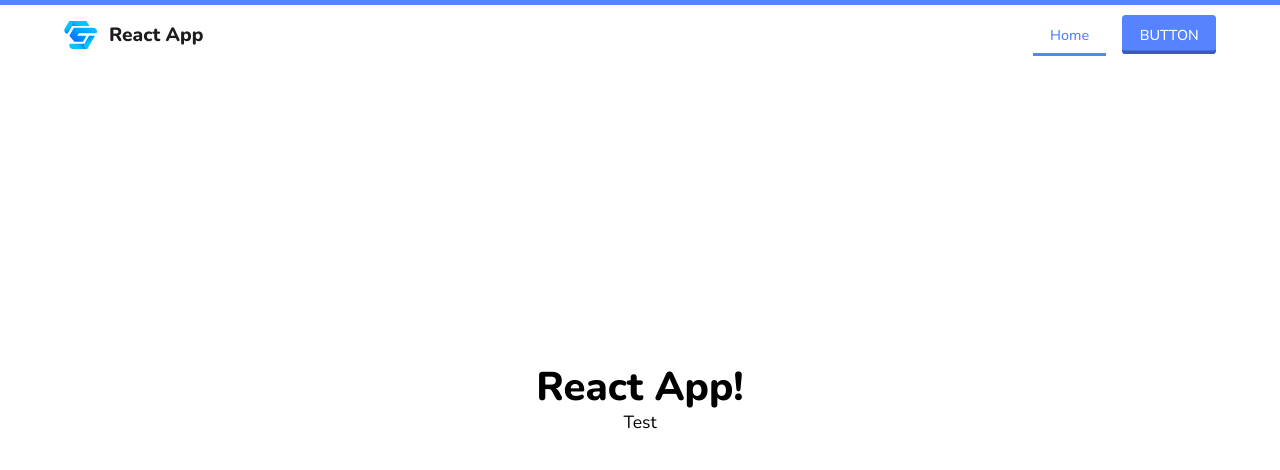
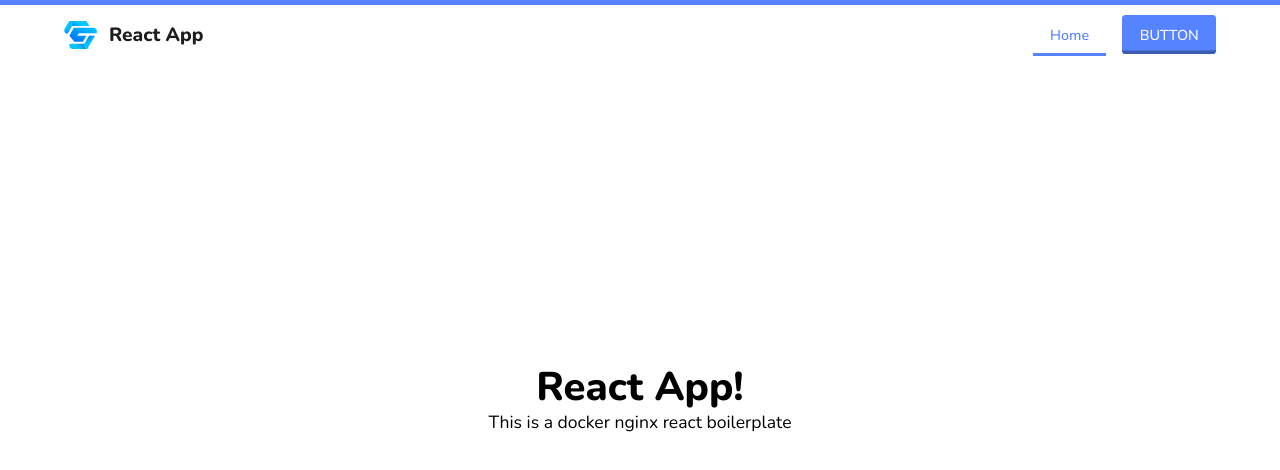
Before and after one commit to GnussonNet/docker-nginx-cloudflare-react-boilerplate, a React (Create React App) app: page / in a window 1280 px wide. Shown: the top 470 px of the page. Built offline with nearby package versions, Linux system fonts and the light colour scheme.

Commit message:
Replaced test text

```diff
--- a/src/containers/Home/Home.js
+++ b/src/containers/Home/Home.js
@@ -8,7 +8,7 @@ function Home() {
         React App!
       </motion.h1>
       <motion.p initial="hidden" animate="visible" variants={{ visible: { opacity: 1, translateY: 0, transition: { delay: 1 } }, hidden: { opacity: 0, translateY: 10 } }}>
-        Test
+        This is a docker nginx react boilerplate
       </motion.p>
     </section>
   );
```
